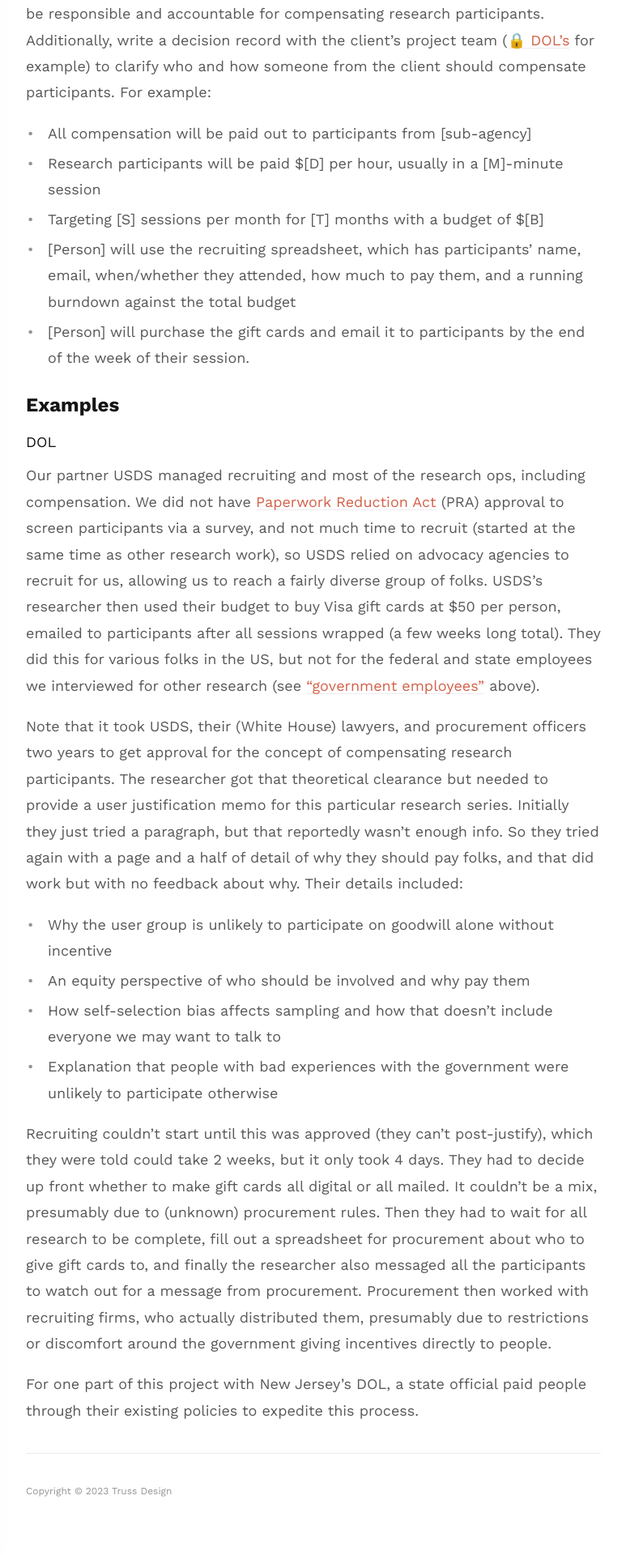
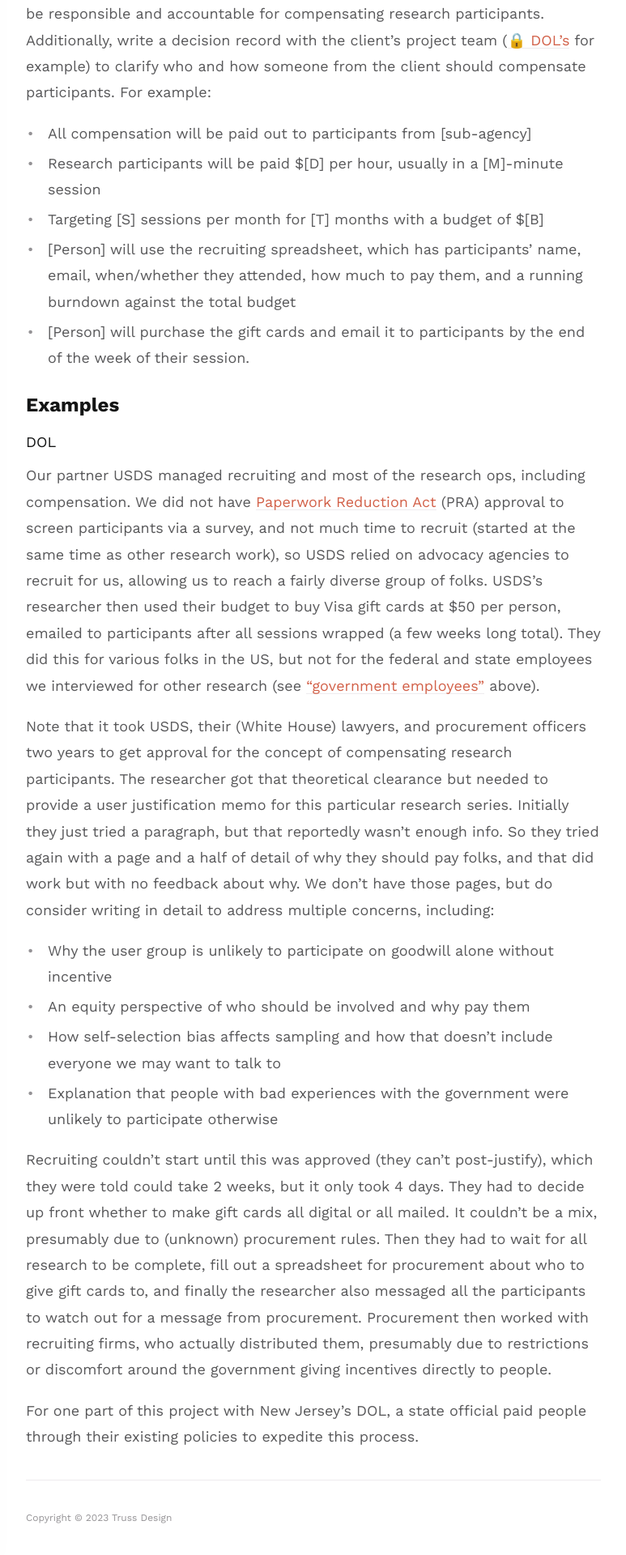
Before and after one commit to trussworks/research-design-playbook, a Jekyll site: the page built from docs/resources/compensating-research-participants.md, in a window 1280 px wide. Shown: the part 1869-3789 px from the top of the page at 81% size, without its empty margins (385-1158 px from the left). Built offline with Jekyll 4.4.1, drawn with Linux system fonts in a browser that asks for light colours.

Commit message:
consider writing more words

```diff
--- a/docs/resources/compensating-research-participants.md
+++ b/docs/resources/compensating-research-participants.md
@@ -51,7 +51,7 @@ Ideally, take it entirely out of Truss’ hands by writing into the contract—e
 ### DOL
 Our partner USDS managed recruiting and most of the research ops, including compensation. We did not have [Paperwork Reduction Act](https://pra.digital.gov/) (PRA) approval to screen participants via a survey, and not much time to recruit (started at the same time as other research work), so USDS relied on advocacy agencies to recruit for us, allowing us to reach a fairly diverse group of folks. USDS’s researcher then used their budget to buy Visa gift cards at $50 per person, emailed to participants after all sessions wrapped (a few weeks long total). They did this for various folks in the US, but not for the federal and state employees we interviewed for other research (see [“government employees”](#government-employees) above).
 
-Note that it took USDS, their (White House) lawyers, and procurement officers two years to get approval for the concept of compensating research participants. The researcher got that theoretical clearance but needed to provide a user justification memo for this particular research series. Initially they just tried a paragraph, but that reportedly wasn’t enough info. So they tried again with a page and a half of detail of why they should pay folks, and that did work but with no feedback about why. Their details included:
+Note that it took USDS, their (White House) lawyers, and procurement officers two years to get approval for the concept of compensating research participants. The researcher got that theoretical clearance but needed to provide a user justification memo for this particular research series. Initially they just tried a paragraph, but that reportedly wasn’t enough info. So they tried again with a page and a half of detail of why they should pay folks, and that did work but with no feedback about why. We don't have those pages, but do consider writing in detail to address multiple concerns, including:
 - Why the user group is unlikely to participate on goodwill alone without incentive
 - An equity perspective of who should be involved and why pay them
 - How self-selection bias affects sampling and how that doesn’t include everyone we may want to talk to
```
